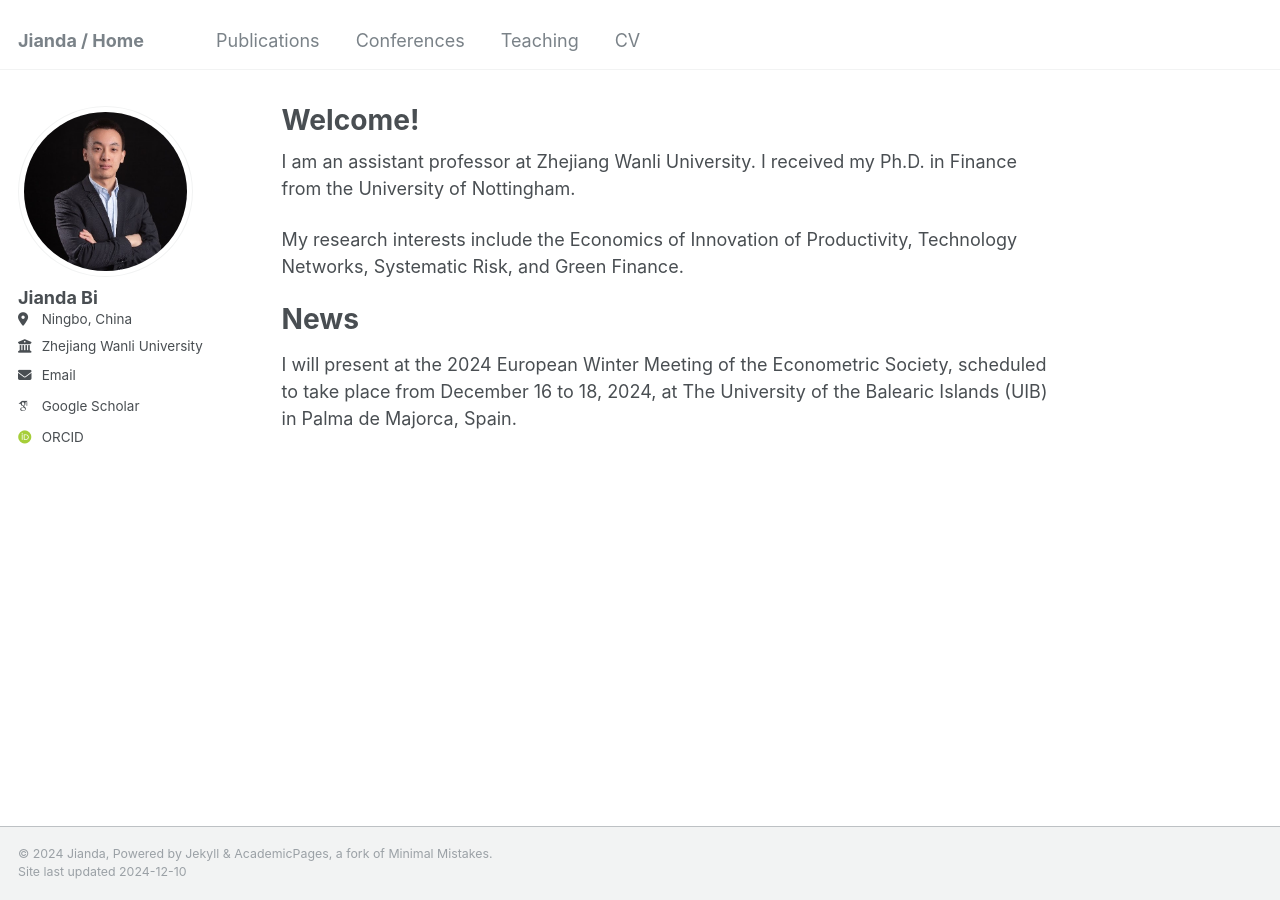
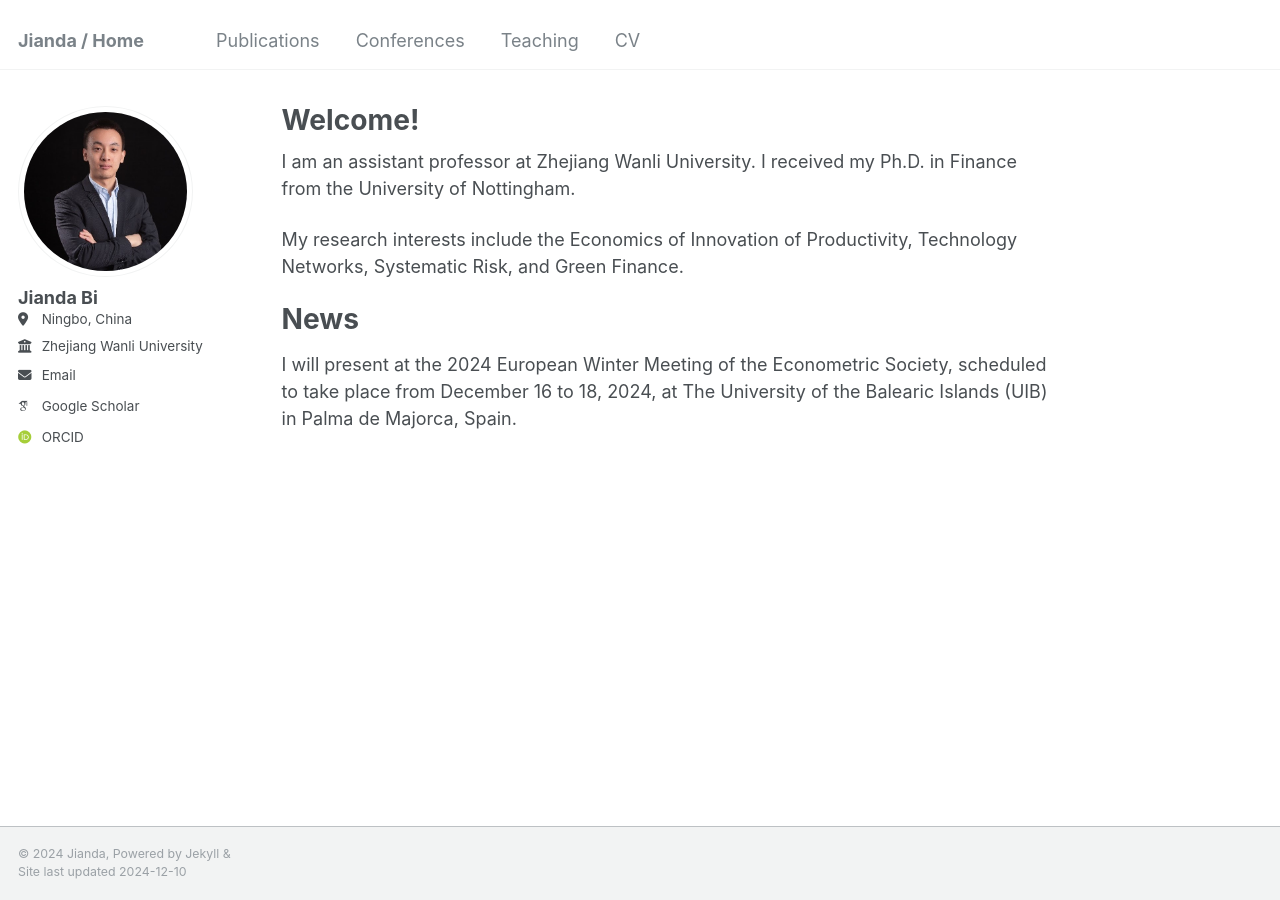
Before and after one commit to JiandaBi/Jianda.github.io, a Jekyll site: the page built from _pages/about.md, in a window 1280 px wide. Built offline with Jekyll 4.4.1, drawn with Linux system fonts in a browser that asks for light colours; some web fonts are replaced.

Commit message:
Update footer.html

```diff
--- a/_includes/footer.html
+++ b/_includes/footer.html
@@ -20,6 +20,6 @@
 {% endif %}
 
 <div class="page__footer-copyright">
-  &copy; {{ site.time | date: '%Y' }} {{ site.name | default: site.title }}, {{ site.data.ui-text[site.locale].powered_by | default: "Powered by" }} <a href="http://jekyllrb.com" rel="nofollow">Jekyll</a> &amp; <a href="https://github.com/academicpages/academicpages.github.io">AcademicPages</a>, a fork of <a href="https://mademistakes.com/work/minimal-mistakes-jekyll-theme/" rel="nofollow">Minimal Mistakes</a>.<br />
+  &copy; {{ site.time | date: '%Y' }} {{ site.name | default: site.title }}, {{ site.data.ui-text[site.locale].powered_by | default: "Powered by" }} <a href="http://jekyllrb.com" rel="nofollow">Jekyll</a> &amp <br />
   Site last updated {{ "now" | date: '%Y-%m-%d' %}}
 </div>
```
